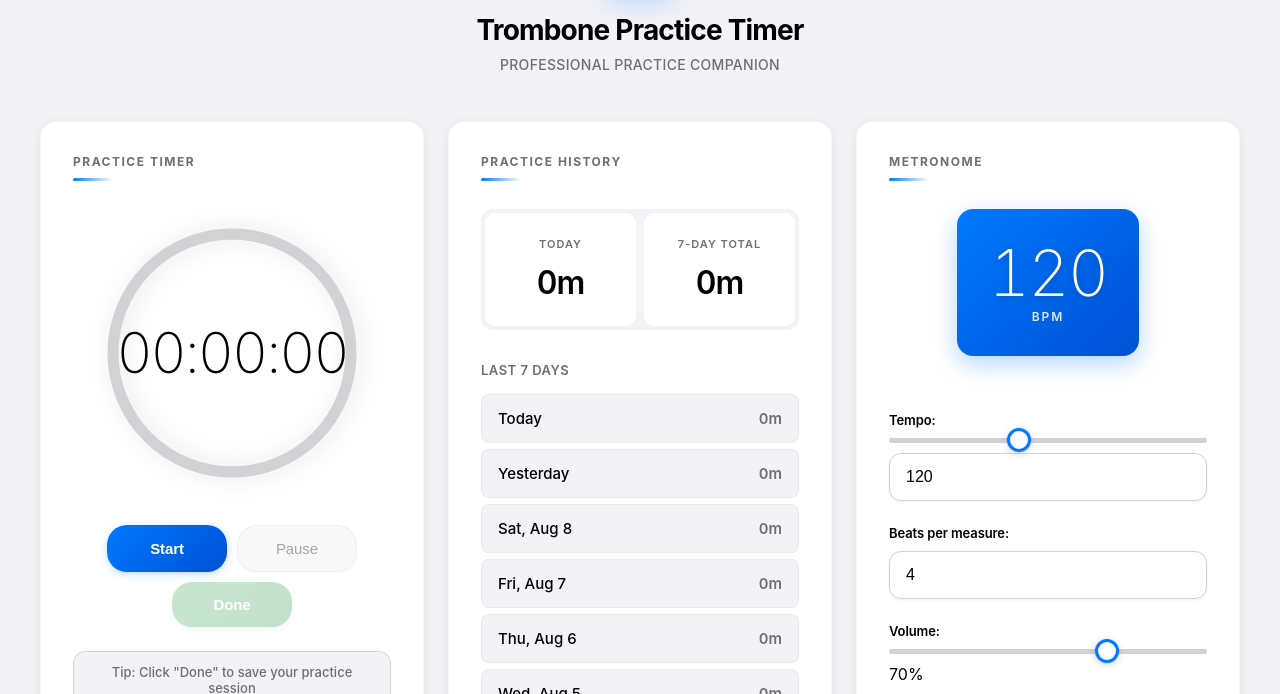
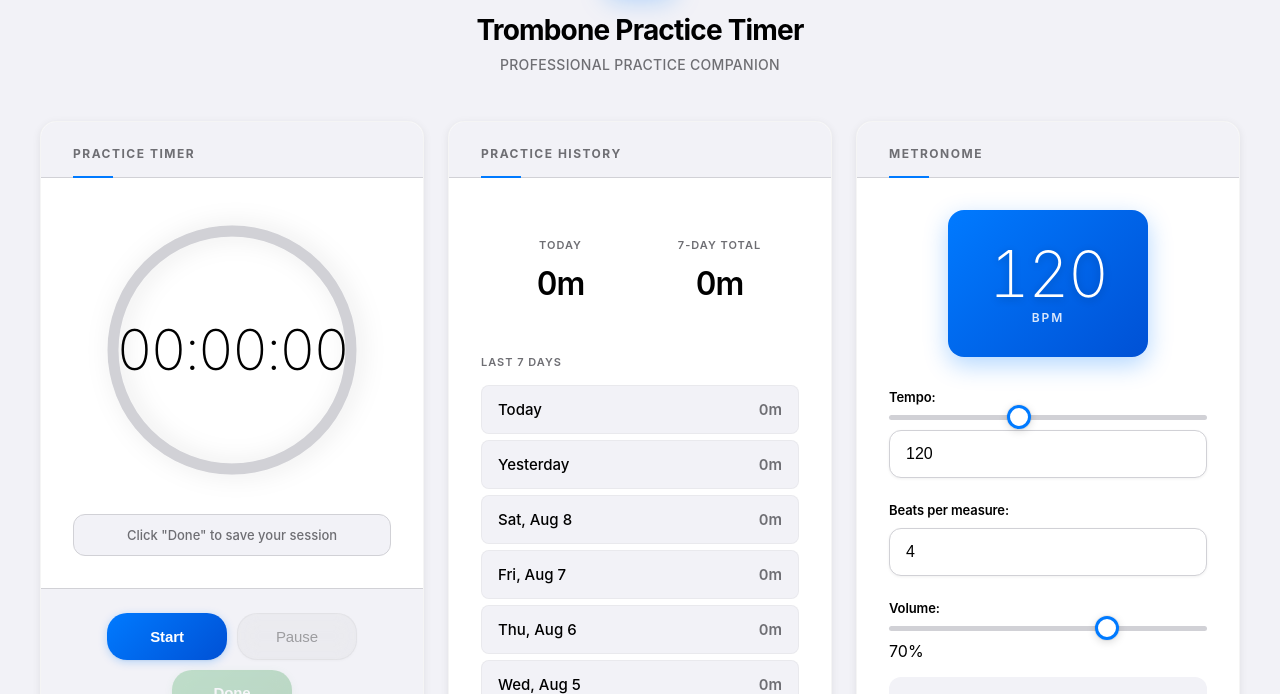
Before and after one commit to Westbrook/music-time, a plain HTML site: page index.html in a window 1280 px wide. Shown: the part 106-800 px from the top of the page. Drawn offline with Linux system fonts and the light colour scheme.

Commit message:
Chief of Staff
Agent-Id: agent-f1dcdccd-9cc2-4ad6-a9d4-0f9be7e372a9

```diff
--- a/index.html
+++ b/index.html
@@ -35,6 +35,7 @@
             <!-- Practice Stopwatch Section -->
             <section class="card stopwatch-section">
                 <h2>Practice Timer</h2>
+                <div class="card-body">
                     <div class="timer-container">
                         <svg class="timer-ring" viewBox="0 0 200 200">
                             <circle class="timer-ring-bg" cx="100" cy="100" r="85" />
@@ -42,17 +43,21 @@
                         </svg>
                         <div class="stopwatch-display" id="stopwatchDisplay">00:00:00</div>
                     </div>
+                    <p class="timer-hint">Click "Done" to save your session</p>
+                </div>
+                <div class="card-footer">
                     <div class="controls">
                         <button id="startBtn" class="btn btn-primary">Start</button>
                         <button id="pauseBtn" class="btn btn-secondary" disabled>Pause</button>
                         <button id="doneBtn" class="btn btn-success" disabled>Done</button>
                     </div>
-                <p class="timer-hint">Tip: Click "Done" to save your practice session</p>
+                </div>
             </section>
 
             <!-- Practice History Section -->
             <section class="card history-section">
                 <h2>Practice History</h2>
+                <div class="card-body">
                     <div class="stats-grid">
                         <div class="stat-item">
                             <div class="stat-label">Today</div>
@@ -67,16 +72,18 @@
                         <h3>Last 7 Days</h3>
                         <div id="dailyList" class="daily-list"></div>
                     </div>
+                </div>
             </section>
 
             <!-- Metronome Section -->
             <section class="card metronome-section">
                 <h2>Metronome</h2>
-                <div class="metronome-controls">
+                <div class="card-body">
                     <div class="bpm-container">
                         <div class="bpm-display" id="bpmDisplay">120</div>
                         <div class="bpm-label">BPM</div>
                     </div>
+                    <div class="control-group">
                         <div class="input-group">
                             <label for="bpmSlider">Tempo:</label>
                             <input type="range" id="bpmSlider" min="40" max="240" value="120" step="1">
@@ -91,21 +98,25 @@
                             <input type="range" id="metronomeVolume" min="0" max="100" value="70" step="1">
                             <span id="metronomeVolumeDisplay">70%</span>
                         </div>
+                    </div>
+                    <div class="beat-indicator" id="beatIndicator"></div>
+                </div>
+                <div class="card-footer">
                     <div class="controls">
                         <button id="metronomeBtn" class="btn btn-primary">Start Metronome</button>
                     </div>
-                    <div class="beat-indicator" id="beatIndicator"></div>
                 </div>
             </section>
 
             <!-- Tuning Tone Generator Section -->
             <section class="card tuner-section">
                 <h2>Tuning Tone</h2>
-                <div class="tuner-controls">
+                <div class="card-body">
                     <div class="tone-display">
                         <div class="note-display" id="noteDisplay">F3</div>
                         <div class="freq-display" id="freqDisplay">174.61 Hz</div>
                     </div>
+                    <div class="control-group">
                         <div class="input-group">
                             <label for="noteSelect">Note:</label>
                             <select id="noteSelect">
@@ -135,6 +146,9 @@
                             <input type="range" id="volumeSlider" min="0" max="100" value="50" step="1">
                             <span id="volumeDisplay">50%</span>
                         </div>
+                    </div>
+                </div>
+                <div class="card-footer">
                     <div class="controls">
                         <button id="toneBtn" class="btn btn-primary">Start Tone</button>
                     </div>
--- a/styles.css
+++ b/styles.css
@@ -123,9 +123,10 @@ main {
 .card {
     background: var(--card-bg);
     border-radius: var(--radius-lg);
-    padding: 2rem;
+    padding: 0;
     box-shadow: var(--shadow);
     transition: box-shadow 0.2s ease;
+    overflow: hidden;
 }
 
 @media (prefers-color-scheme: light) {
@@ -144,29 +145,62 @@ main {
     box-shadow: var(--shadow-lg);
 }
 
+/* Card Header - Consistent across all cards */
 .card h2 {
-    font-size: 1.125rem;
+    font-size: 0.75rem;
     font-weight: 700;
-    margin-bottom: 1.75rem;
-    color: var(--text-color);
-    letter-spacing: -0.3px;
+    margin: 0;
+    padding: 1.5rem 2rem 1rem;
+    color: var(--text-secondary);
+    letter-spacing: 1.5px;
     text-transform: uppercase;
-    font-size: 0.75rem;
-    letter-spacing: 1.5px;
-    color: var(--text-secondary);
     position: relative;
-    padding-bottom: 0.75rem;
+    background: var(--bg-color);
+    border-bottom: 1px solid var(--border-color);
+}
+
+@media (prefers-color-scheme: dark) {
+    .card h2 {
+        background: rgba(255, 255, 255, 0.02);
+        border-bottom-color: rgba(255, 255, 255, 0.06);
+    }
 }
 
 .card h2::after {
     content: '';
     position: absolute;
-    bottom: 0;
-    left: 0;
+    bottom: -1px;
+    left: 2rem;
     width: 40px;
-    height: 3px;
-    background: linear-gradient(90deg, var(--primary-color), transparent);
-    border-radius: 2px;
+    height: 2px;
+    background: var(--primary-color);
+}
+
+/* Card Body - Consistent padding */
+.card-body {
+    padding: 2rem;
+}
+
+/* Card Footer - For button groups */
+.card-footer {
+    padding: 1.5rem 2rem 2rem;
+    border-top: 1px solid var(--border-color);
+    background: var(--bg-color);
+}
+
+@media (prefers-color-scheme: dark) {
+    .card-footer {
+        background: rgba(255, 255, 255, 0.02);
+        border-top-color: rgba(255, 255, 255, 0.06);
+    }
+}
+
+/* Control Groups - Consistent spacing */
+.control-group {
+    display: flex;
+    flex-direction: column;
+    gap: 1.5rem;
+    margin-top: 1.5rem;
 }
 
 /* Stopwatch Section */
@@ -174,7 +208,7 @@ main {
     position: relative;
     width: 280px;
     height: 280px;
-    margin: 2rem auto;
+    margin: 0 auto 1.5rem;
 }
 
 .timer-ring {
@@ -228,7 +262,7 @@ main {
 
 .timer-hint {
     text-align: center;
-    margin-top: 1.5rem;
+    margin-top: 0;
     padding: 0.75rem 1rem;
     font-size: 0.8125rem;
     color: var(--text-secondary);
@@ -253,7 +287,6 @@ main {
     gap: 0.625rem;
     justify-content: center;
     flex-wrap: wrap;
-    margin-top: 0.5rem;
 }
 
 .btn {
@@ -439,8 +472,8 @@ main {
     display: grid;
     grid-template-columns: repeat(auto-fit, minmax(150px, 1fr));
     gap: 0.5rem;
-    margin-bottom: 2rem;
-    background: var(--bg-color);
+    margin-bottom: 1.5rem;
+    background: transparent;
     padding: 0.25rem;
     border-radius: var(--radius-md);
 }
@@ -489,13 +522,17 @@ main {
     font-variant-numeric: tabular-nums;
 }
 
+.daily-breakdown {
+    margin-top: 1.5rem;
+}
+
 .daily-breakdown h3 {
-    font-size: 0.8125rem;
+    font-size: 0.6875rem;
     margin-bottom: 1rem;
     color: var(--text-secondary);
     font-weight: 600;
     text-transform: uppercase;
-    letter-spacing: 0.5px;
+    letter-spacing: 1px;
 }
 
 .daily-list {
@@ -547,11 +584,6 @@ main {
 }
 
 /* Metronome Section */
-.metronome-controls {
-    display: flex;
-    flex-direction: column;
-    gap: 1.5rem;
-}
 
 .bpm-container {
     position: relative;
@@ -817,6 +849,7 @@ select:focus {
     background: var(--bg-color);
     border-radius: var(--radius-md);
     border: 1px solid var(--border-color);
+    margin-bottom: 1.5rem;
 }
 
 .note-display {
```
Also changed, not shown: CHANGELOG.md. Lines whose indentation alone changed are shown as unchanged.
